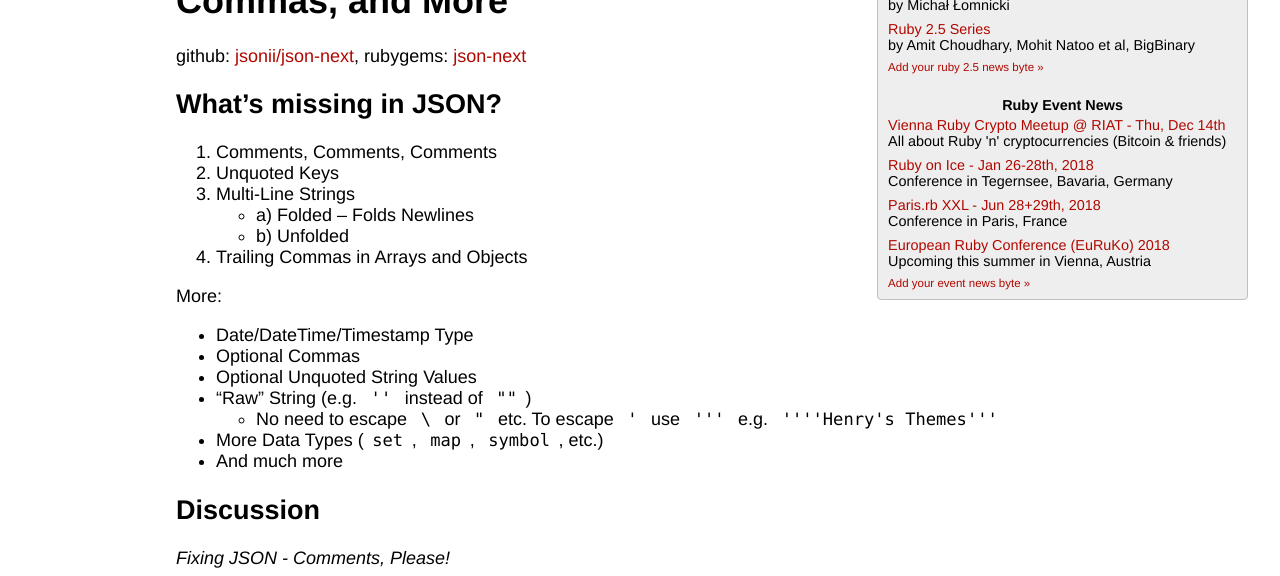
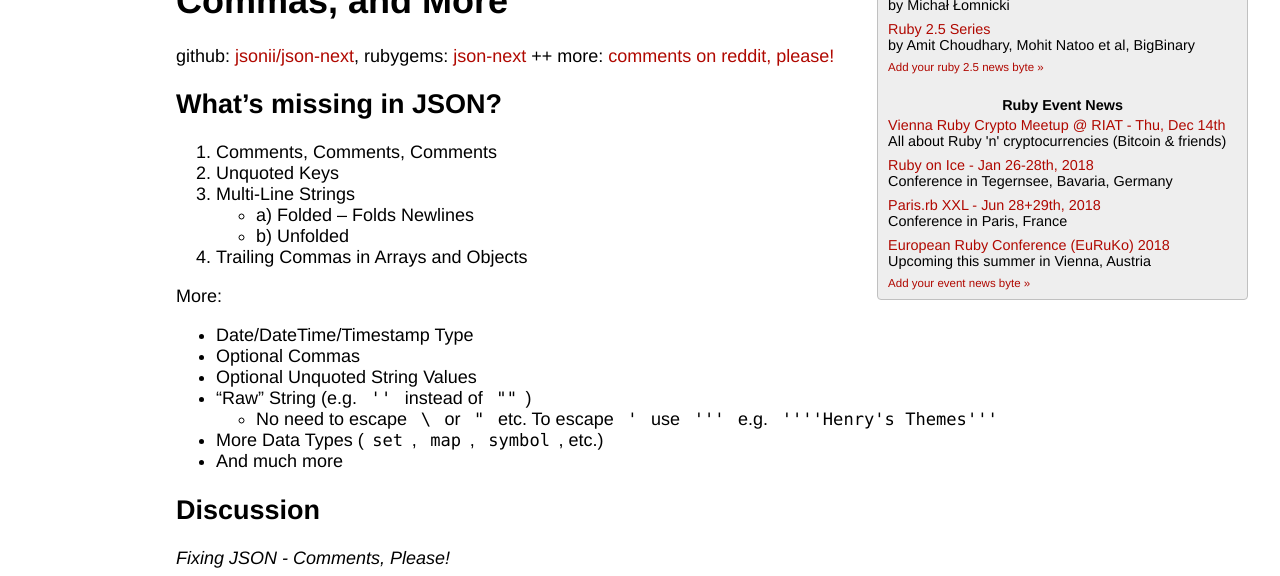
Before and after one commit to wongatron/calendar, a Jekyll site: the page built from 05-json-next.md, in a window 1280 px wide and 900 px high, cut to the strip 324-900 px from the top of the window. Built offline with Jekyll 4.4.1, drawn with Linux system fonts in a browser that asks for light colours; our own code applies the rules of GitHub Pages for plain Markdown files.

Commit message:
Update 05-json-next.md

```diff
--- a/05-json-next.md
+++ b/05-json-next.md
@@ -4,8 +4,8 @@ _HANSON.parse, SON.parse, JSONX.parse_
 
 
 github: [jsonii/json-next](https://github.com/jsonii/json-next),
-rubygems: [json-next](https://rubygems.org/gems/json-next)
-
+rubygems: [json-next](https://rubygems.org/gems/json-next) ++
+more: [comments on reddit, please!](https://www.reddit.com/r/ruby/comments/7hoid9/day_5_ruby_advent_calendar_2017_jsonnext_read/)
 
 ## What's missing in JSON?
 
```
